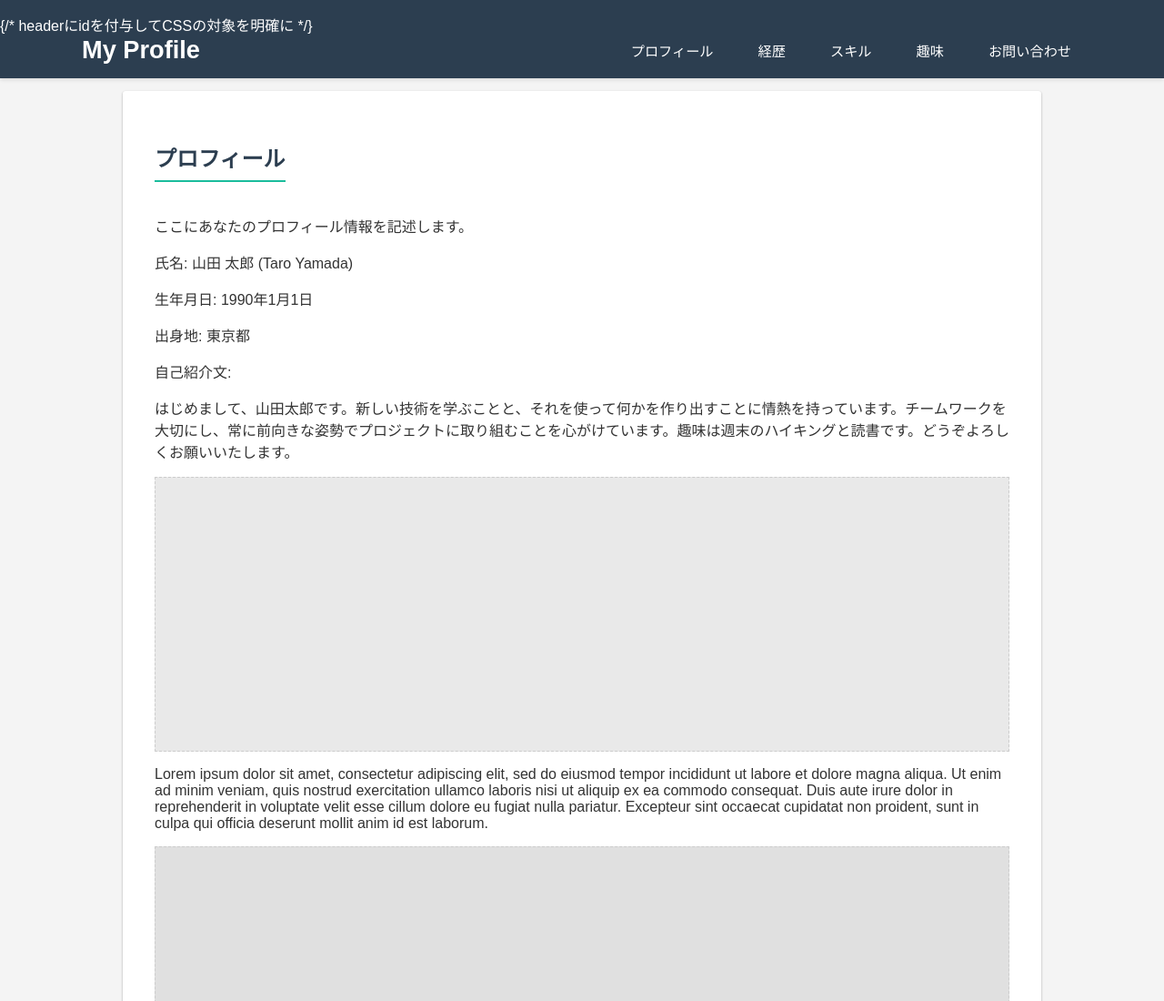
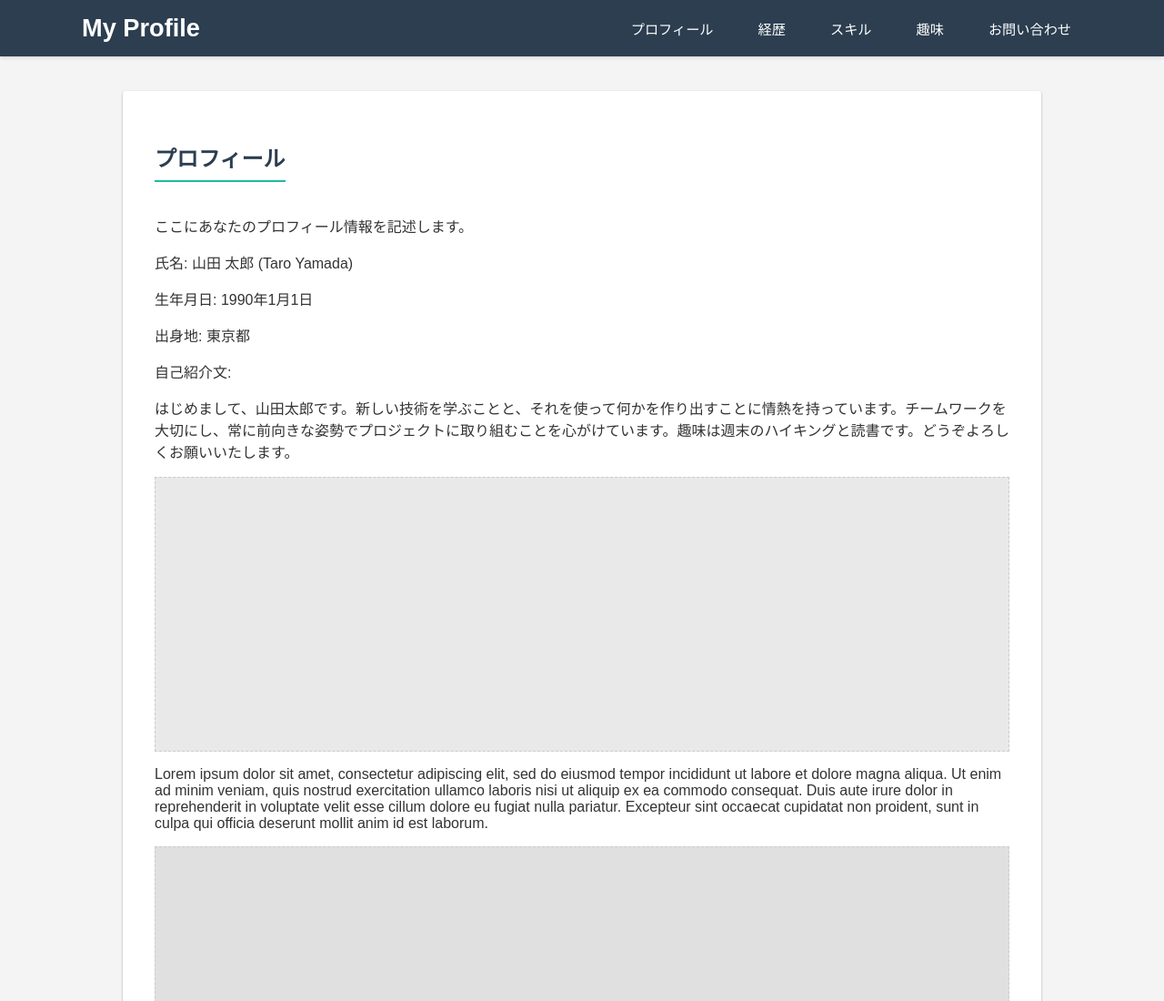
Before and after one commit to zuu900/wata.github.io, a plain HTML site: page index.html in a window 1280 px wide. Shown: the top 1100 px of the page at 91% size. Drawn offline with Linux system fonts and the light colour scheme.

Commit message:
Update index.html

```diff
--- a/index.html
+++ b/index.html
@@ -7,7 +7,7 @@
     <link rel="stylesheet" href="stylesheet.css">
 </head>
 <body>
-    <header id="main-header"> {/* headerにidを付与してCSSの対象を明確に */}
+    <header id="main-header">
         <div class="header-container">
             <div class="site-title">
                 <h1>My Profile</h1>
```
